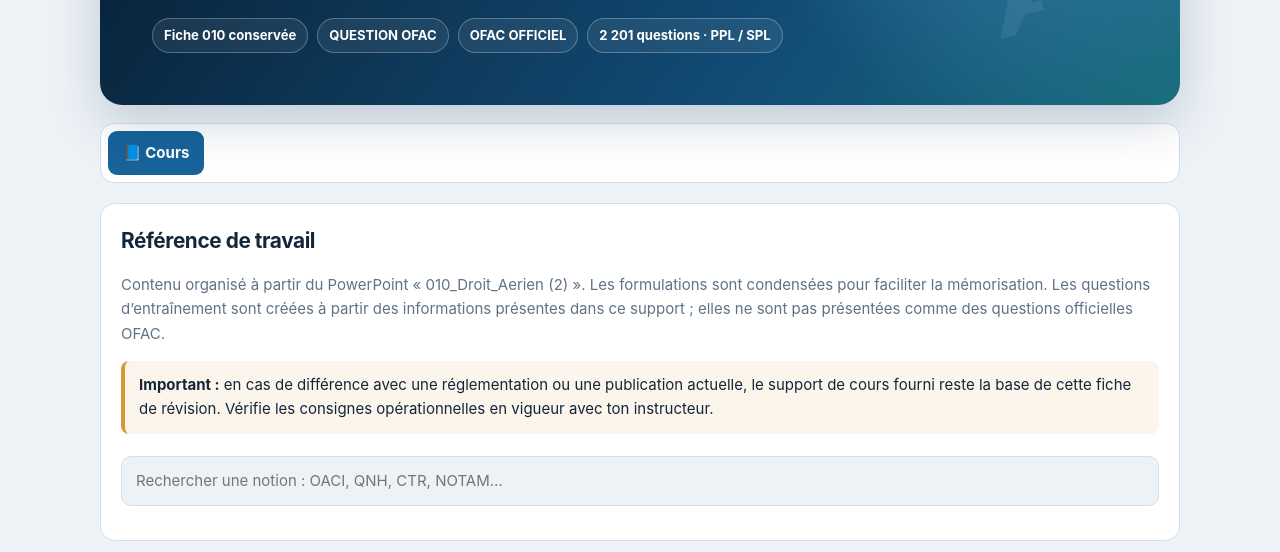
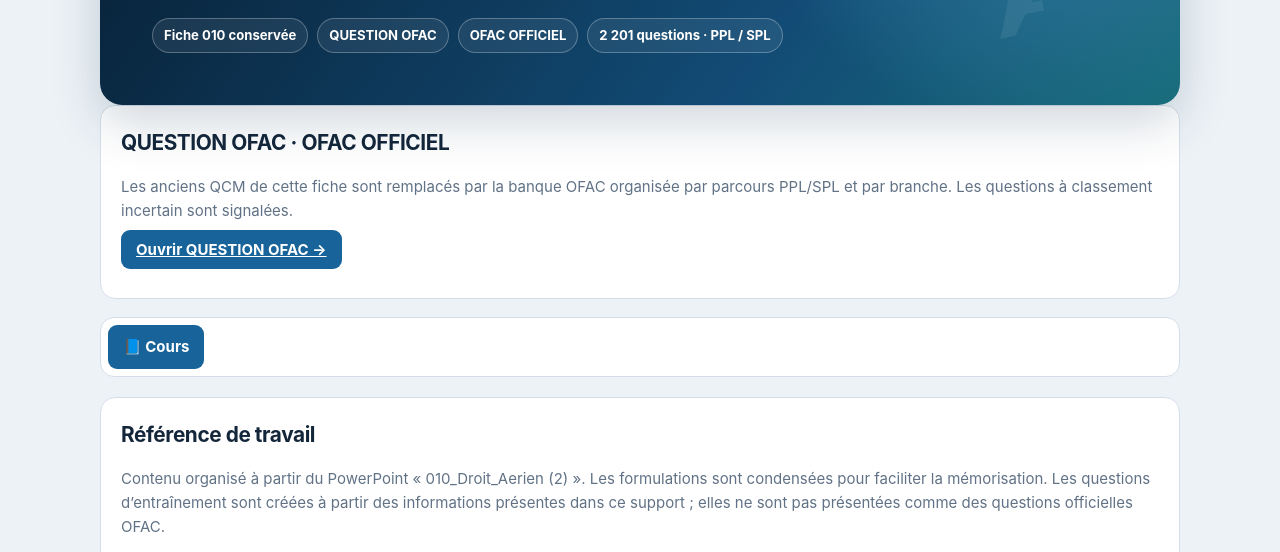
Before and after one commit to mickaelpilote10-svg/ppl-spl-revision-tracker, a plain HTML site: page gvvg-tracker/public/fiches/droit-aerien-010.html in a window 1280 px wide. Shown: the part 242-794 px from the top of the page. Drawn offline with Linux system fonts and the light colour scheme.

Commit message:
Add official OFAC quiz link to 010 course sheet

```diff
--- a/gvvg-tracker/public/fiches/droit-aerien-010.html
+++ b/gvvg-tracker/public/fiches/droit-aerien-010.html
@@ -20,6 +20,7 @@
 <p>Un espace de révision structuré autour du support de cours fourni. Apprends les notions essentielles, entraîne-toi par thème et mesure tes résultats en conditions d’examen.</p>
 <div class="hero-meta"><span>Fiche 010 conservée</span><span>QUESTION OFAC</span><span>OFAC OFFICIEL</span><span>2 201 questions · PPL / SPL</span></div>
 </header>
+<section class="panel"><h2>QUESTION OFAC · OFAC OFFICIEL</h2><p class="muted">Les anciens QCM de cette fiche sont remplacés par la banque OFAC organisée par parcours PPL/SPL et par branche. Les questions à classement incertain sont signalées.</p><p><a class="btn" href="../ofac.html">Ouvrir QUESTION OFAC →</a></p></section>
 <nav class="tabs" aria-label="Navigation"><button data-tab="course" aria-selected="true">📘 Cours</button><button data-tab="practice" aria-selected="false">🎯 Entraînement</button><button data-tab="exam" aria-selected="false">⏱ Examen blanc</button><button data-tab="progress" aria-selected="false">📊 Progression</button></nav>
 <section id="course">
 <div class="panel"><h2>Référence de travail</h2><p class="muted">Contenu organisé à partir du PowerPoint « 010_Droit_Aerien (2) ». Les formulations sont condensées pour faciliter la mémorisation. Les questions d’entraînement sont créées à partir des informations présentes dans ce support ; elles ne sont pas présentées comme des questions officielles OFAC.</p><div class="notice"><b>Important :</b> en cas de différence avec une réglementation ou une publication actuelle, le support de cours fourni reste la base de cette fiche de révision. Vérifie les consignes opérationnelles en vigueur avec ton instructeur.</div><input class="search" id="courseSearch" placeholder="Rechercher une notion : OACI, QNH, CTR, NOTAM…" aria-label="Rechercher dans le cours"></div>
```
